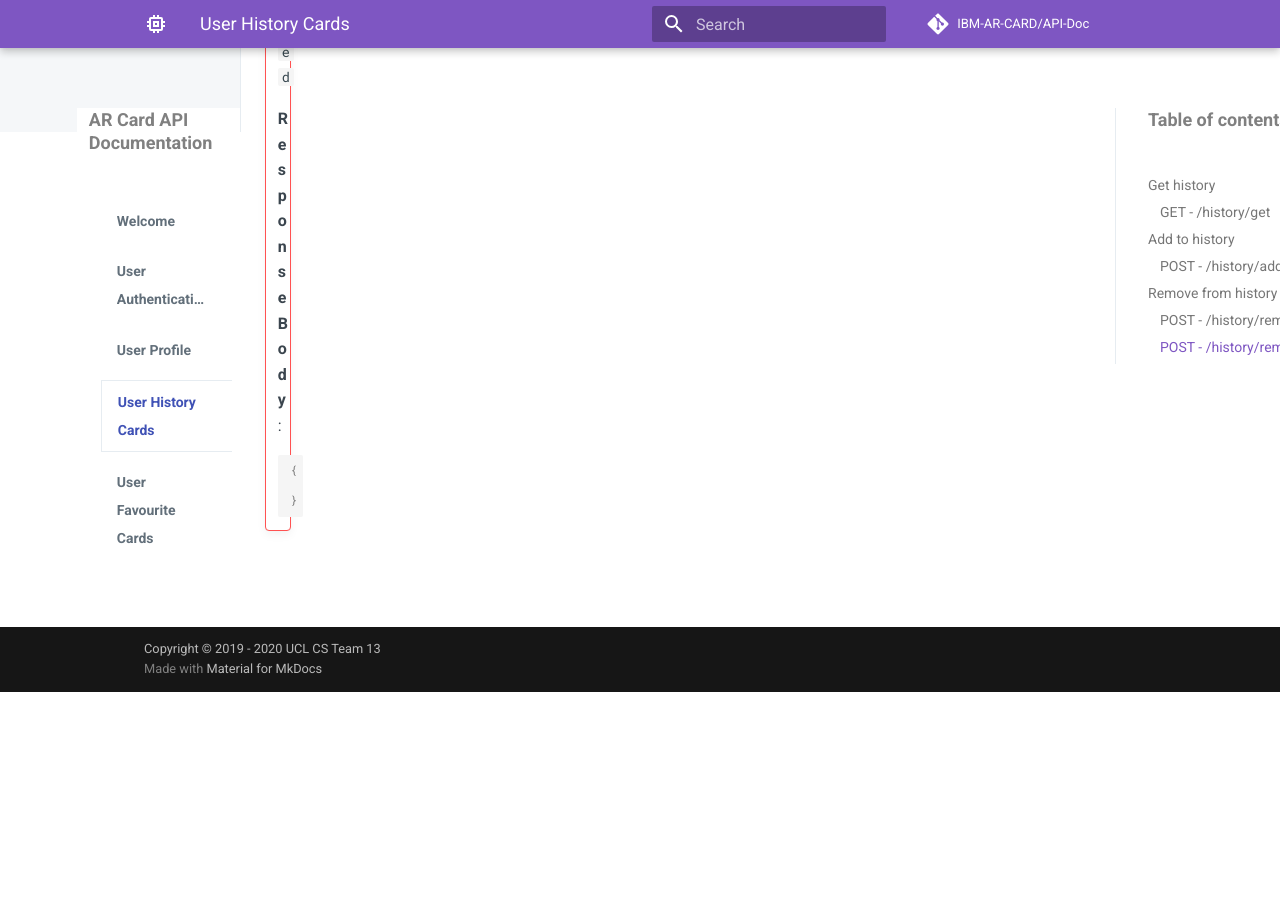
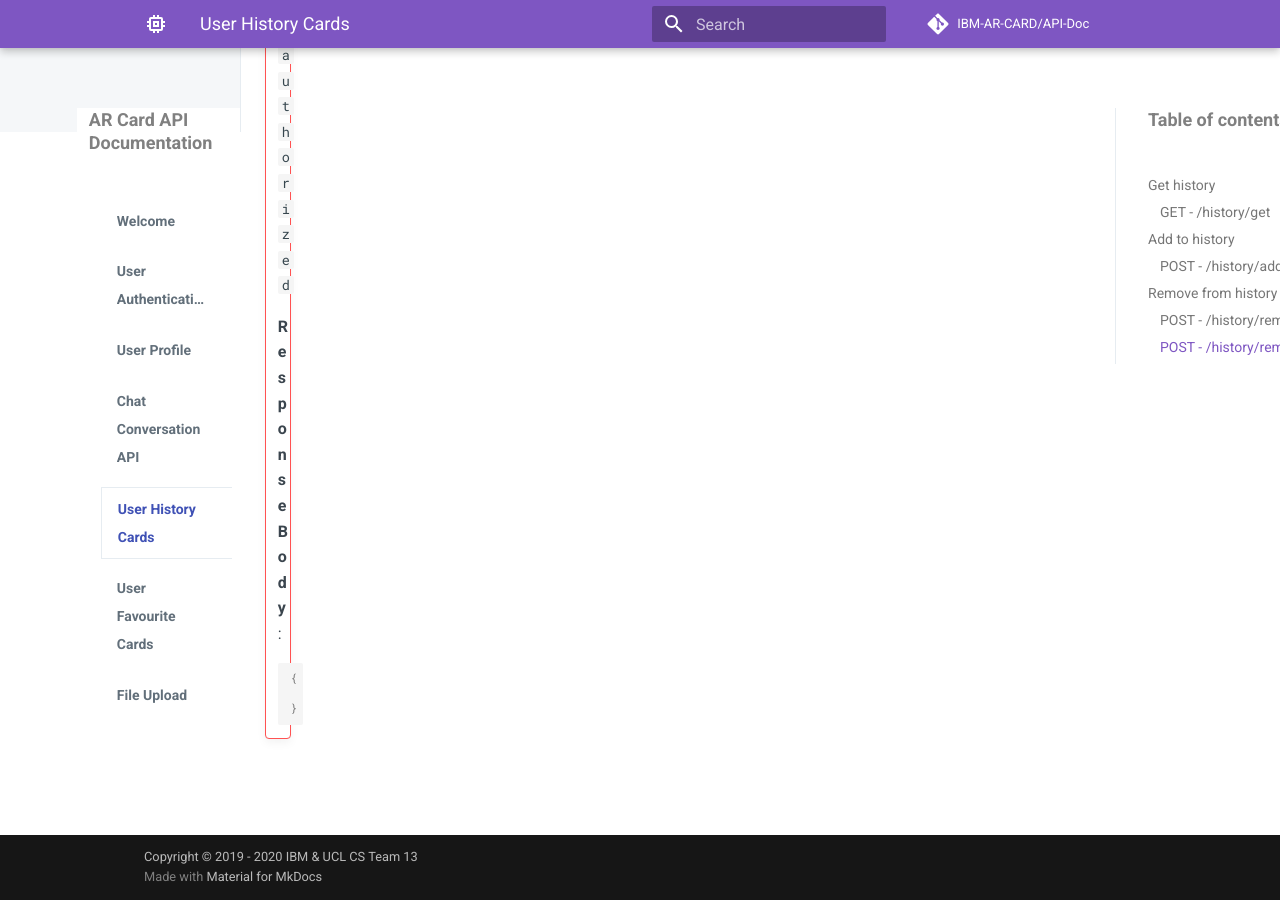
Before and after one commit to IBM-AR-CARD/API-Documentation, an MkDocs documentation site: the page built from docs/History-API.md, in a window 1280 px wide and 900 px high, scrolled down 46114 px. Built offline with MkDocs 1.6.1 and Material for MkDocs 9.7.7, drawn with Linux system fonts in a browser that asks for light colours; comment, search, counter and statistics services are not loaded; before the commit the page ends 46806 px from its top, so only the background shows below that; some of the changed text lies outside the part shown.

Commit message:
Add conversation api

```diff
--- a/mkdocs.yml
+++ b/mkdocs.yml
@@ -16,7 +16,7 @@
 repo_name: IBM-AR-CARD/API-Doc
 repo_url: https://github.com/IBM-AR-CARD/API-Documentation/
 
-copyright: "Copyright &copy; 2019 - 2020 UCL CS Team 13"
+copyright: "Copyright &copy; 2019 - 2020 IBM & UCL CS Team 13"
 
 markdown_extensions:
   - markdown.extensions.admonition
@@ -40,6 +40,7 @@
   - Welcome: index.md
   - User Authentication: Authentication.md
   - User Profile: Profile-API.md
+  - Chat Conversation API: Conversation-API.md
   - User History Cards: History-API.md
   - User Favourite Cards: Favorite-API.md
   - File Upload: File-Upload.md
```
Also changed, not shown: docs/Conversation-API.md (added, +3 -0 lines), docs/History-API.md (+1 -1 lines).
